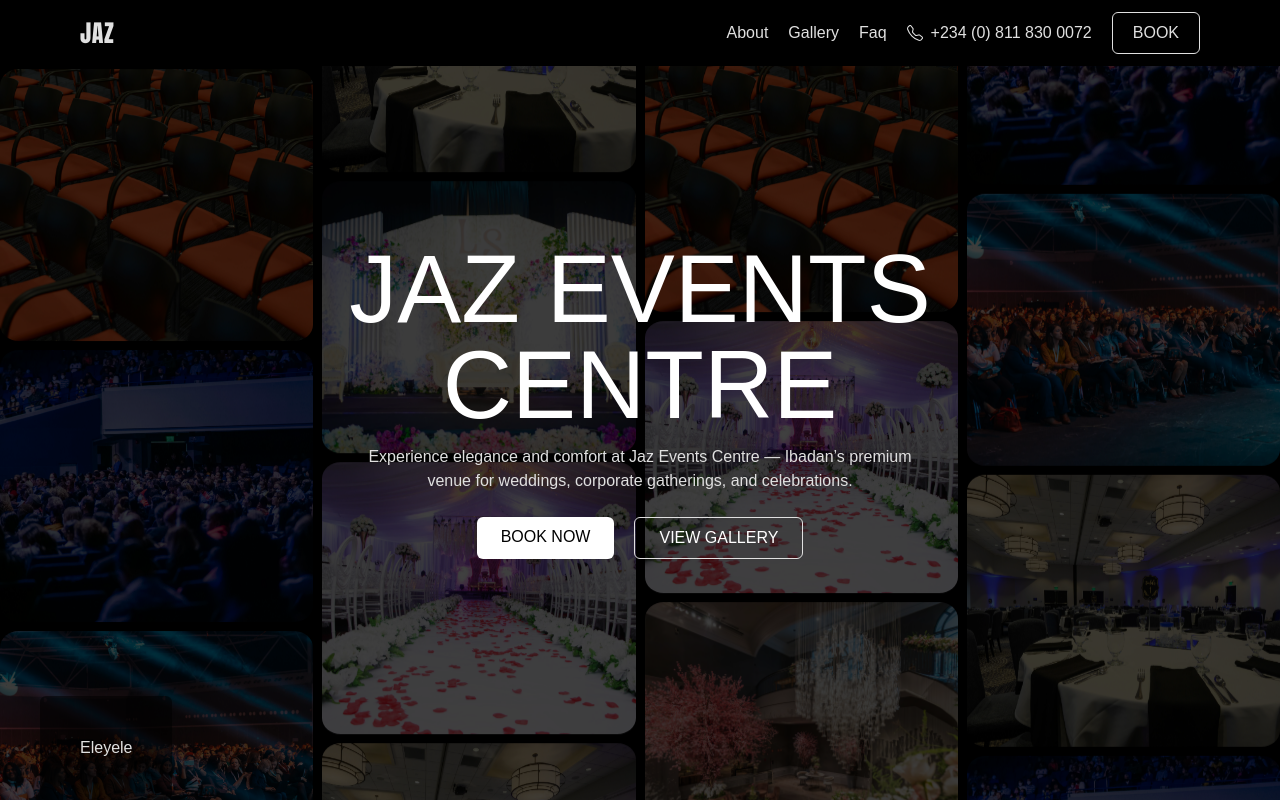
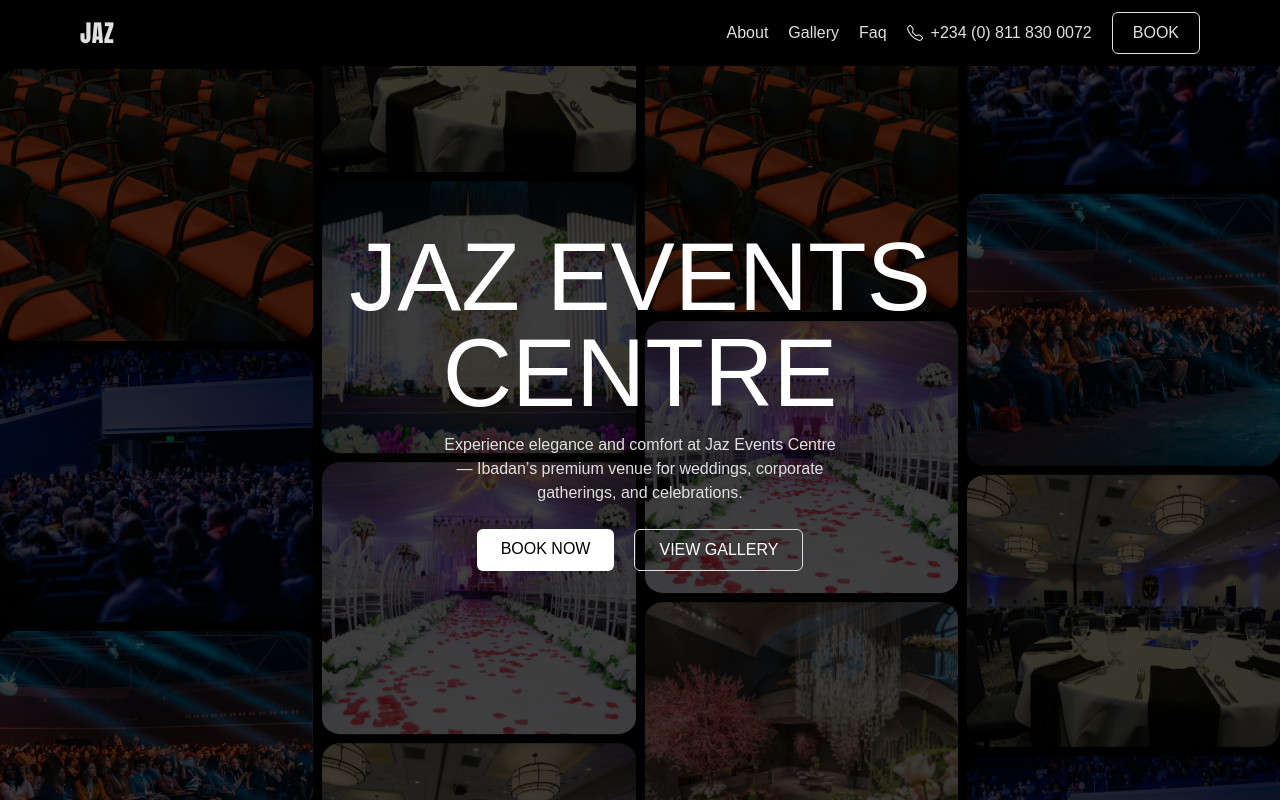
Before and after one commit to TrenchesProgrammer/jaz, a Next.js app: page / in a window 1280 px wide. Shown: the top 802 px of the page. Built offline with nearby package versions, Linux system fonts and the light colour scheme; a web font is replaced by a local one.

Commit message:
fixed few breaks in layout

```diff
--- a/app/components/Hero.tsx
+++ b/app/components/Hero.tsx
@@ -137,27 +137,25 @@
         >
           JAZ EVENTS <br /> CENTRE
         </h1>
-        <p className="max-w-xl text-sm md:text-base mb-6 text-[#e0e0e0]">
+        <p className="max-w-100 text-sm md:text-base mb-6 text-[#e0e0e0]">
           Experience elegance and comfort at Jaz Events Centre — Ibadan’s
           premium venue for weddings, corporate gatherings, and celebrations.
         </p>
-        <div className="flex flex-col md:flex-row w-full md:w-fit gap-5">
+        <div className="flex flex-col md:flex-row max-w-100 w-full md:w-fit gap-5">
           <a
             href="#contact"
-            className="bg-white text-black px-6 py-2 rounded-md hover:bg-gray-200 transition"
+            className="bg-white  text-black px-6 py-2 rounded-md hover:bg-gray-200 transition"
           >
             BOOK NOW
           </a>
           <a
             href="#contact"
-            className="bg-none border border-[#e0e0e0] text-white px-6 py-2 rounded-md transition"
+            className="bg-none max-w-100 border border-[#e0e0e0] text-white px-6 py-2 rounded-md transition"
           >
             VIEW GALLERY
           </a>
         </div>
-        <div className="absolute rounded-md text-[#e0e0e0] bottom-0 left-0 md:left-10 p-5 md:p-10 bg-[#00000086] ">
-          <p>Eleyele</p>
-        </div>
+
       </div>
     </section>
   );
--- a/app/page.tsx
+++ b/app/page.tsx
@@ -12,7 +12,7 @@
   return (
     <div>
       <Hero />
-      <section className="flex padding-container md:justify-between gap-5 md:gap-0  md:flex-row  mt-20 ">
+      <section className="flex padding-container justify-center md:justify-between gap-5 md:gap-0  md:flex-row  mt-20 ">
         <div className="flex items-center gap-5">
           <FaRegSnowflake className="w-10 h-10 md:w-13 md:h-13" />
           <p className="text-sm md:text-lg ">Fully Air Conditioned</p>
@@ -22,11 +22,11 @@
           <p className="text-sm md:text-lg ">Stable Electricity</p>
         </div>
         <div className="flex items-center gap-5">
-          <MdOutlineSecurity className="w-10 h-10 md:w-13 md:h-13" />
+          <MdOutlineSecurity className="w-10 h-10 md:block hidden  md:w-13 md:h-13" />
           <p className="text-sm md:text-lg md:block hidden ">24/7 Security Personnel</p>
         </div>
       </section>
-      <section className="padding-container mt-20 flex flex-col md:flex-row gap-10">
+      <section className="padding-container mt-20 flex flex-col-reverse md:flex-row gap-10">
         <div className="flex flex-col gap-4 w-full md:w-1/2">
           <p className="text-[#e0e0e0]">ABOUT JAZ EVENTS</p>
           <h3 className={`${bellefair.className} text-4xl md:text-5xl`}>
```
